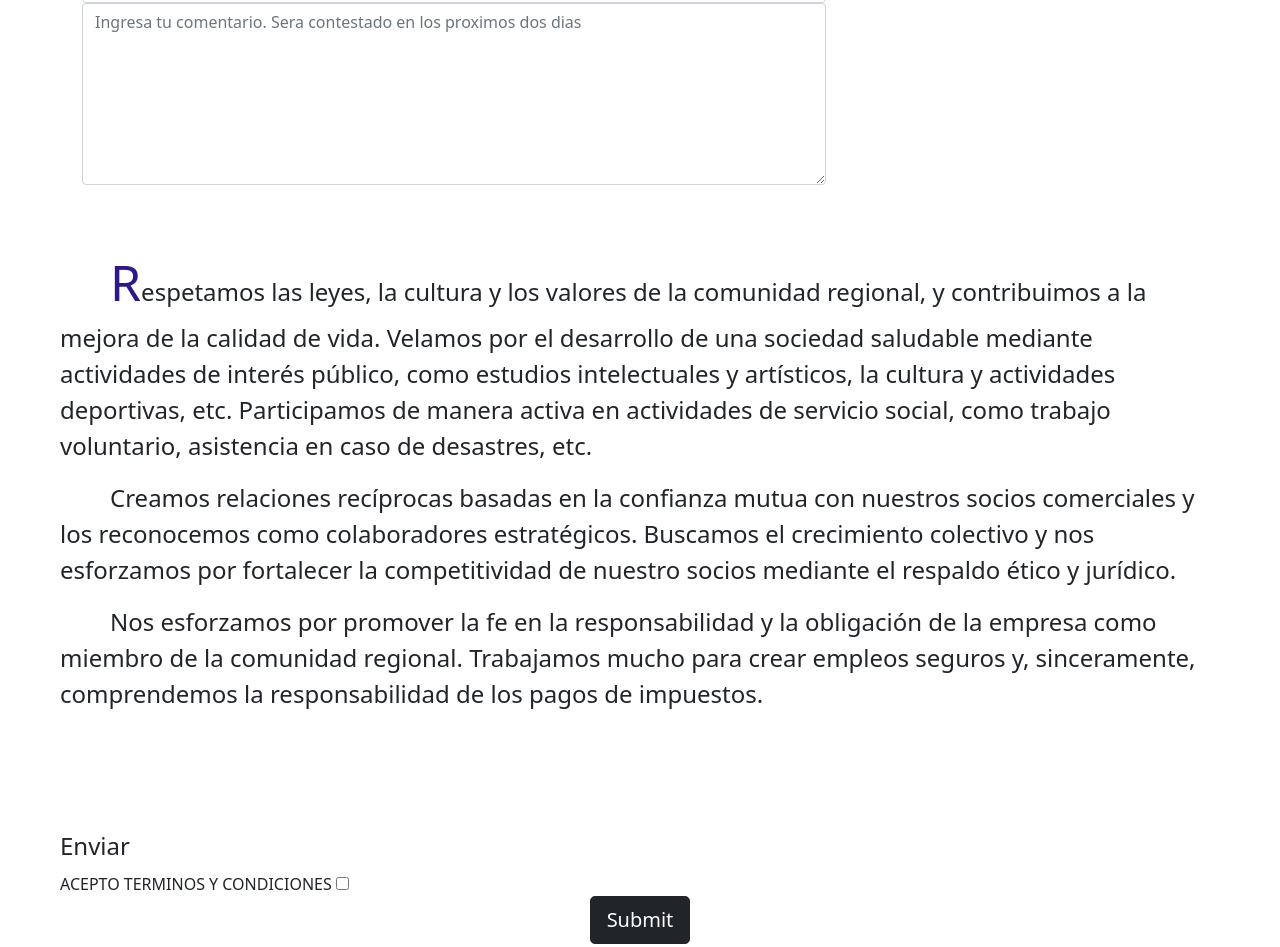
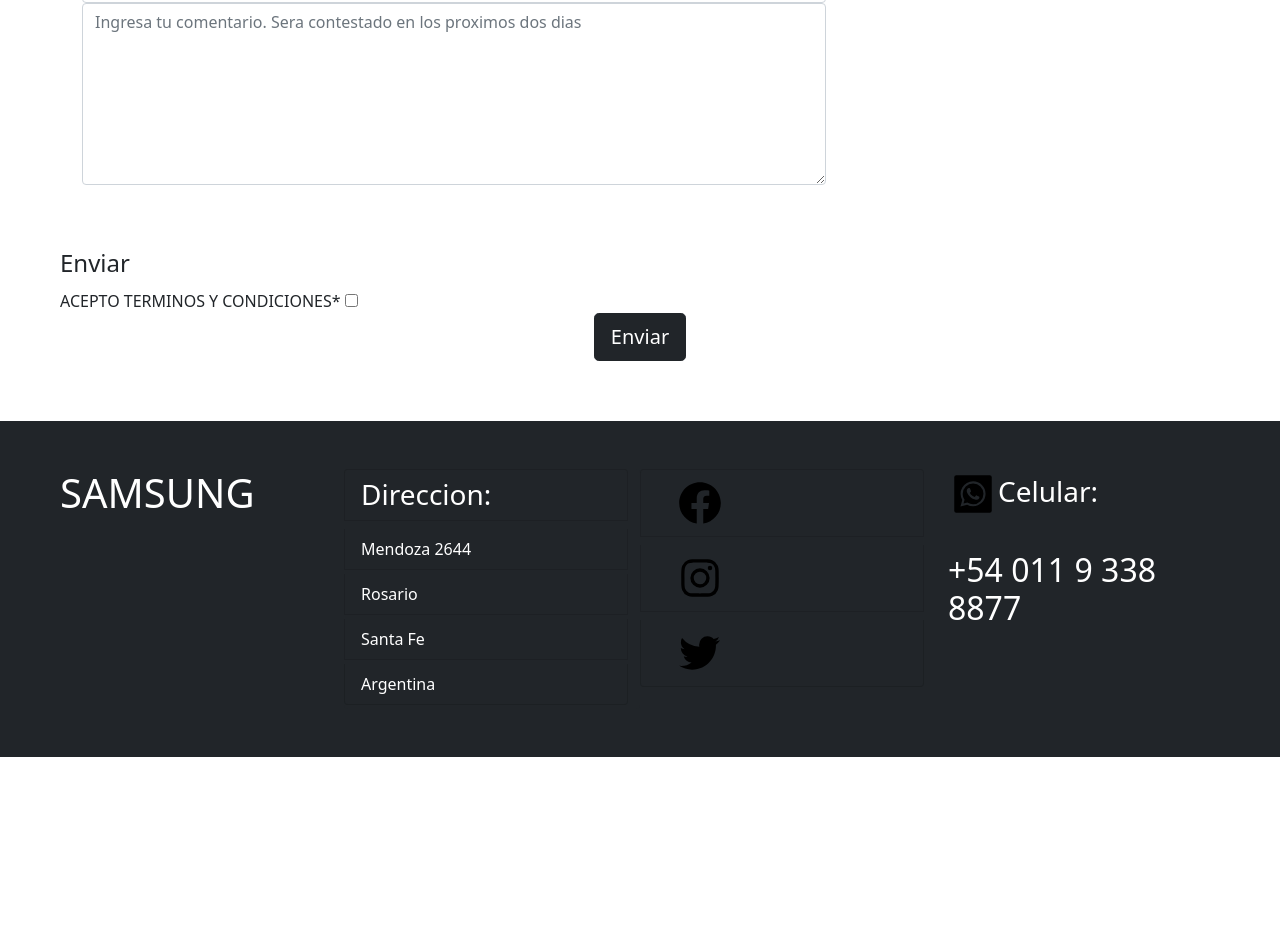
Before and after one commit to isarmando82/proyecto-coder, a website: page pages/contactanos.html in a window 1280 px wide. Shown: the part 423-1370 px from the top of the page. After the commit the page ends 1180 px from the top, so only its background shows below. Drawn offline with nearby package versions, Linux system fonts and the light colour scheme.

Commit message:
improvements

```diff
--- a/pages/contactanos.html
+++ b/pages/contactanos.html
@@ -100,18 +100,13 @@
             </div>
         </div>
     </fieldset>
-    <div class="terminosTexto">
-        <p>Respetamos las leyes, la cultura y los valores de la comunidad regional, y contribuimos a la mejora de la calidad de vida. Velamos por el desarrollo de una sociedad saludable mediante actividades de interés público, como estudios intelectuales y artísticos, la cultura y actividades deportivas, etc. Participamos de manera activa en actividades de servicio social, como trabajo voluntario, asistencia en caso de desastres, etc.</p>
-         <p>Creamos relaciones recíprocas basadas en la confianza mutua con nuestros socios comerciales y los reconocemos como colaboradores estratégicos. Buscamos el crecimiento colectivo y nos esforzamos por fortalecer la competitividad de nuestro socios mediante el respaldo ético y jurídico.</p>
-        <p>Nos esforzamos por promover la fe en la responsabilidad y la obligación de la empresa como miembro de la comunidad regional. Trabajamos mucho para crear empleos seguros y, sinceramente, comprendemos la responsabilidad de los pagos de impuestos.</p>
-    </div>
     <fieldset class="terminos">
         <legend>Enviar</legend>
-        <label for="acepta condiciones">ACEPTO TERMINOS Y CONDICIONES</label>
+        <label for="acepta condiciones">ACEPTO TERMINOS Y CONDICIONES*</label>
         <input  type="checkbox" name="acepta condiciones" id="enviar">
 
         <div class="col-md-12 text-center">
-            <button type="submit" class="btn btn-dark btn-lg">Submit</button>
+            <button type="submit" class="btn btn-dark btn-lg">Enviar</button>
         </div>
 
     </fieldset>
@@ -136,7 +131,7 @@
             </ul>
             <div class="col-xs-12 col-md-6 col-lg-3">
                 <div class="h3"><span> <img class="icon" src="../assets/imgs/bxl-whatsapp-square.svg " alt="whatsappIcon">Celular:</span></div>
-                <div class="h2 pt-4"><span>+54 011 9  338 8877</span></div>
+                <div class="h2 pt-4"><span>+54 011 9 338 8877</span></div>
             </div>
         </div>
     </footer>
--- a/scss/components/_bootstrap.scss
+++ b/scss/components/_bootstrap.scss
@@ -5,7 +5,3 @@
 
 .bg-coral {
     background-color: $color-barra; }
-
-.lt {
-  text-decoration: none;
-}
```
Also changed, not shown: pages/quienesSomos.html (+3 -2 lines), css/styles.css, 1 other file.
